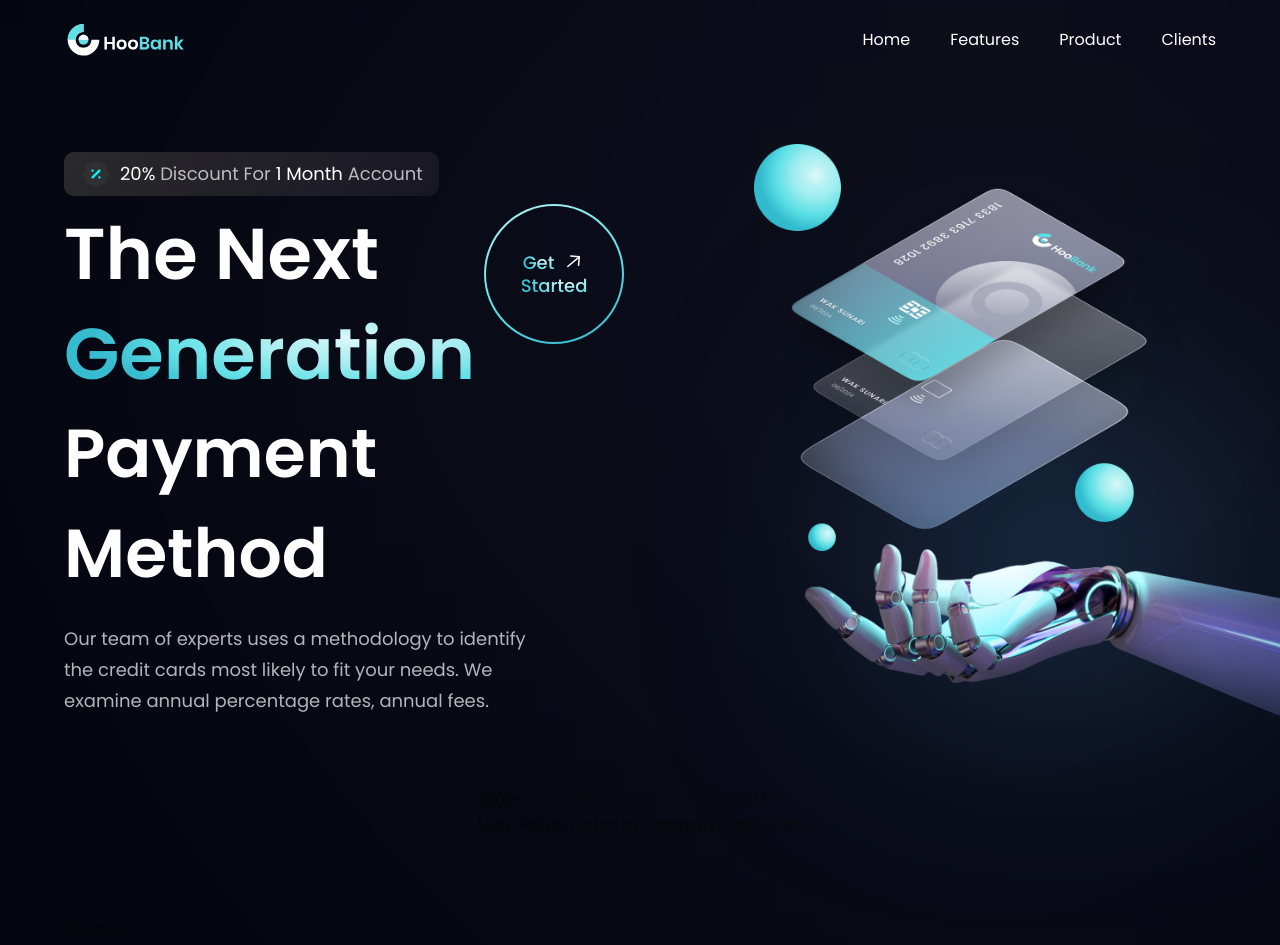
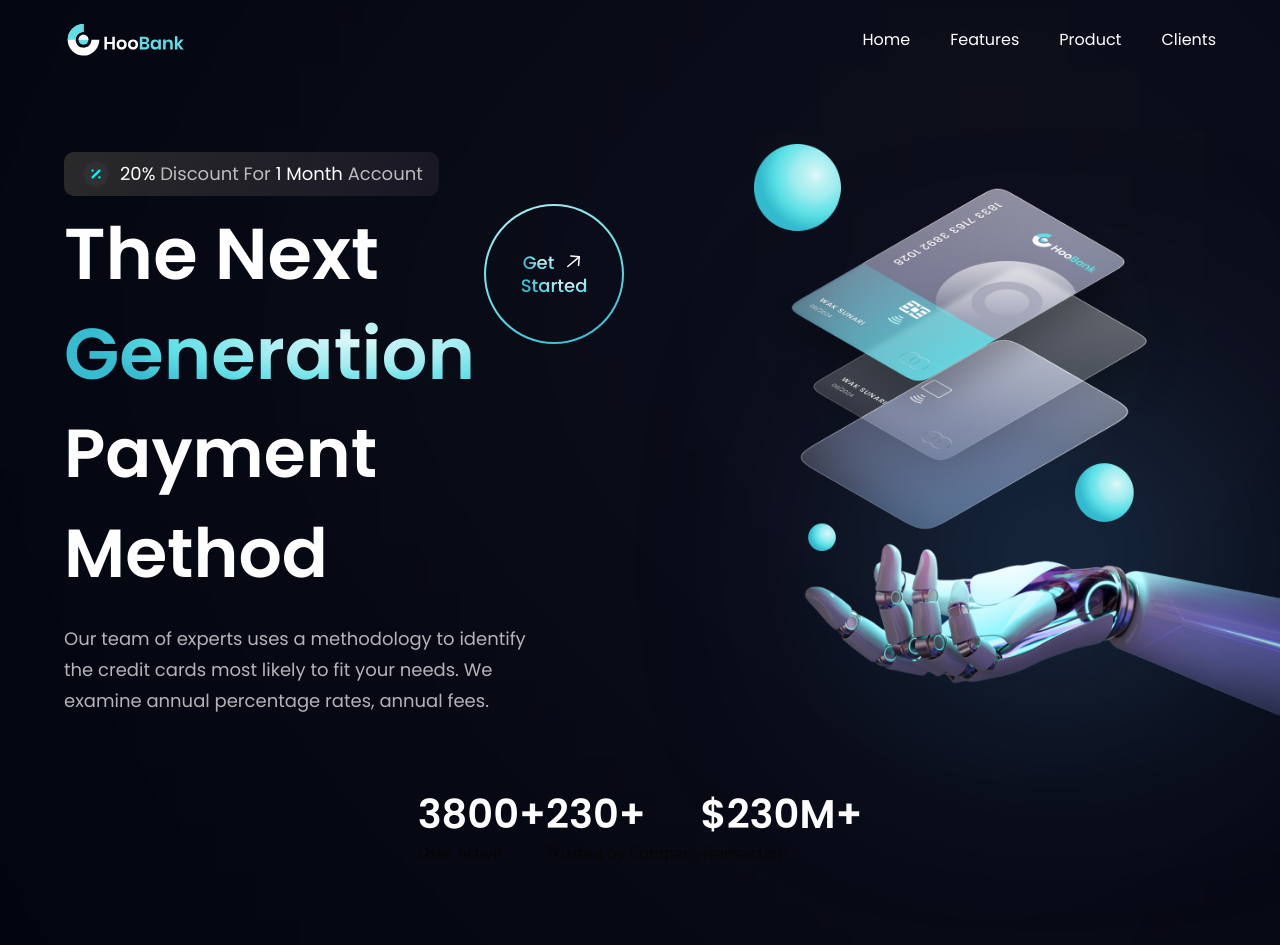
Before and after one commit to carolina-gomez/bank-modern-app, a React (Vite) app: page / in a window 1280 px wide. Shown: the top 945 px of the page. Built offline with nearby package versions, Linux system fonts and the light colour scheme.

Commit message:
styled h4 tag

```diff
--- a/src/components/Stats.jsx
+++ b/src/components/Stats.jsx
@@ -5,8 +5,8 @@
 const Stats = () => (
   <section className={`${styles.flexCenter} flex-row flex-wrap sm:mb-20 mb-6`}>
     {stats.map((stat) => (
-      <div key={stat.id} className>
-        <h4>{stat.value}</h4>
+      <div key={stat.id} className=''>
+        <h4 className='font-poppins font-semibold xs:text-[40px] text-[30px] xs:leading-[53px] leading-[43px] text-white '>{stat.value}</h4>
         <p>{stat.title}</p>
       </div>
     ))}
```
